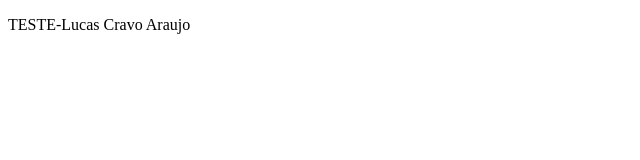
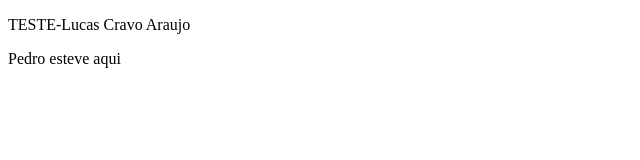
Before and after one commit to lucas-cravo/-IntegracaoEngregaContinua, a plain HTML site: page index.html in a window 1280 px wide. Shown: the full height of the page, 0-640 px from the left. Drawn offline with Linux system fonts and the light colour scheme.

Commit message:
COMMIT PEDRO

```diff
--- a/index.html
+++ b/index.html
@@ -8,5 +8,6 @@
 </head>
 <body>
     <p>TESTE-Lucas Cravo Araujo</p>
+    <p>Pedro esteve aqui</p>
 </body>
 </html>
```
